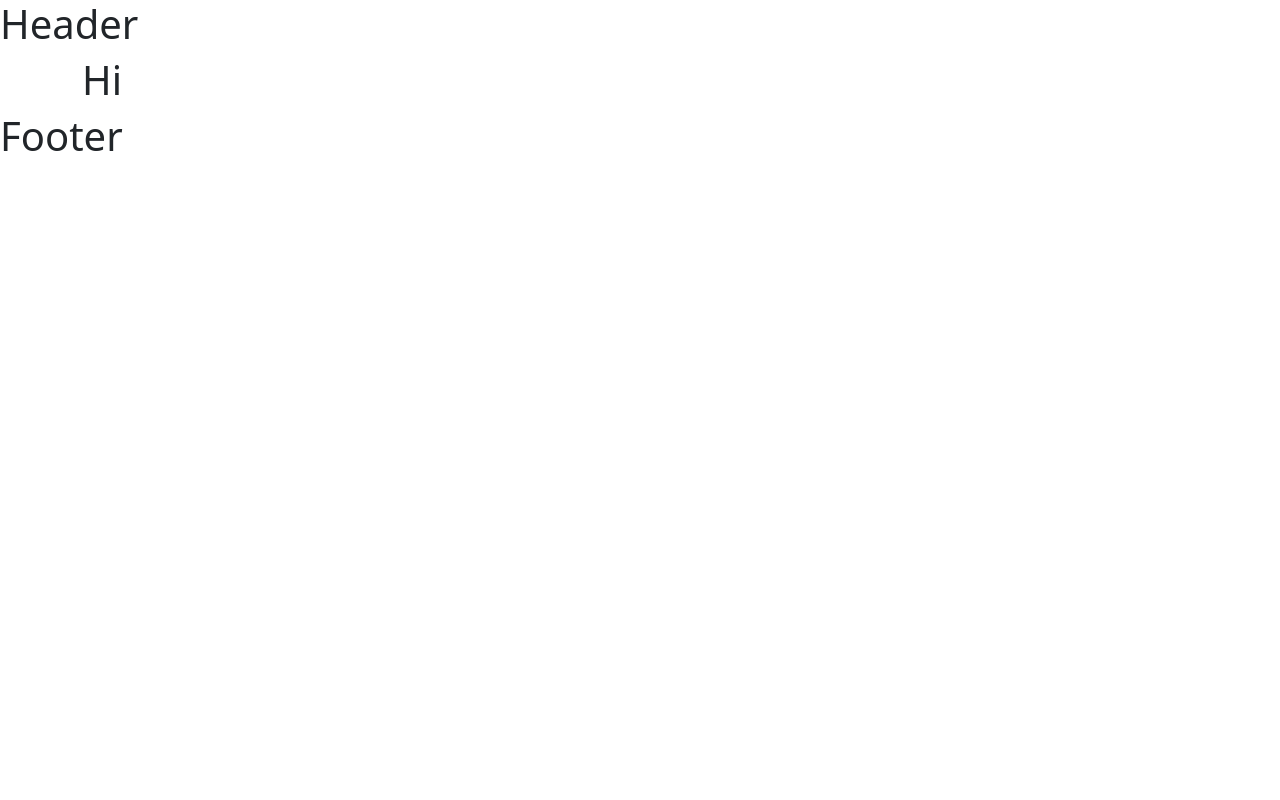
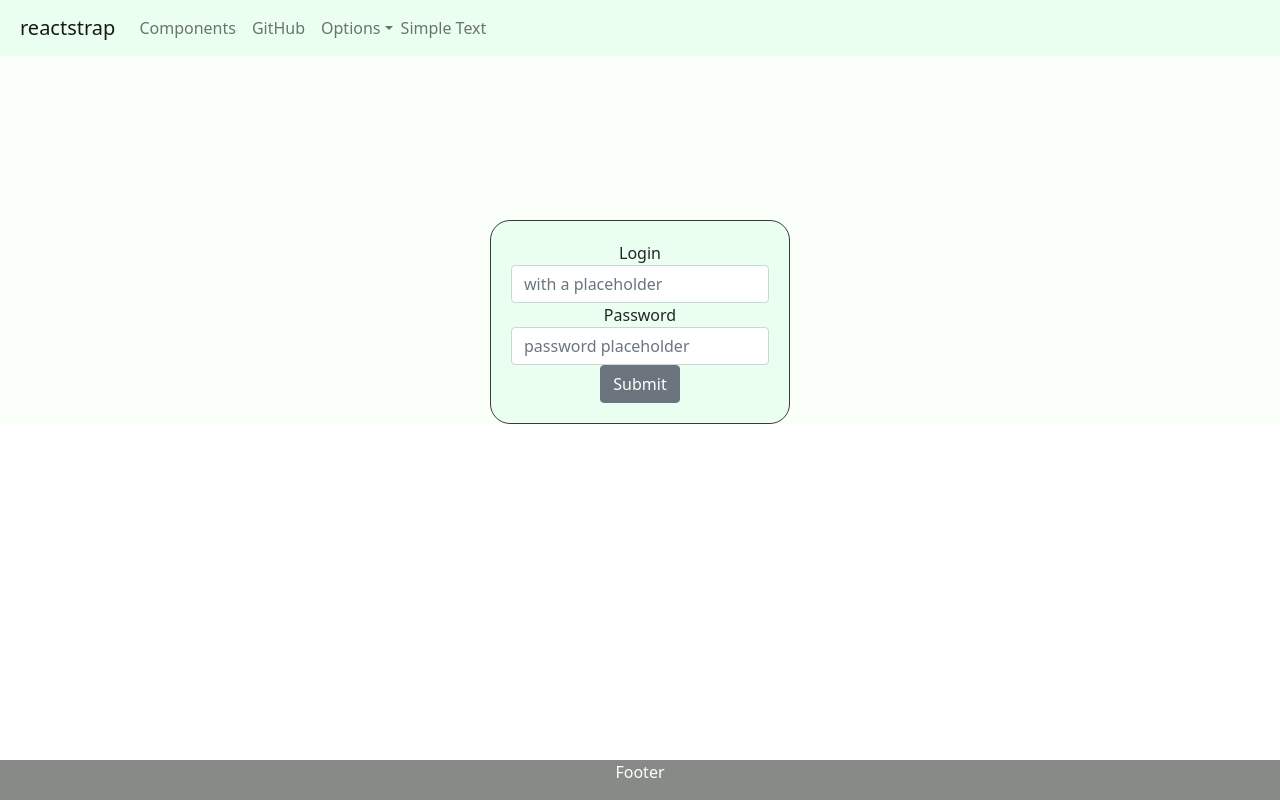
Before and after one commit to DenisAliev/PiServerMonitor, a React (Create React App) app in the folder PiServerMonitor/ClientApp/: page / in a window 1280 px wide. Built offline with nearby package versions, Linux system fonts and the light colour scheme.

Commit message:
Started frontend side

```diff
--- a/PiServerMonitor/ClientApp/package.json
+++ b/PiServerMonitor/ClientApp/package.json
@@ -12,7 +12,8 @@
     "react-router-dom": "^5.1.2",
     "react-scripts": "^3.4.4",
     "reactstrap": "~8.9.0",
-    "rimraf": "^2.6.2"
+    "rimraf": "^2.6.2",
+    "bootstrap": "^5.0.2"
   },
   "devDependencies": {
     "ajv": "^6.9.1",
--- a/PiServerMonitor/ClientApp/src/App.js
+++ b/PiServerMonitor/ClientApp/src/App.js
@@ -10,9 +10,7 @@ export default class App extends Component {
   render () {
     return (
         <Layout>
-          <Switch>
             <Route path='/' component={Login}/>
-          </Switch>
         </Layout>
     );
   }
--- a/PiServerMonitor/ClientApp/src/components/Footer.js
+++ b/PiServerMonitor/ClientApp/src/components/Footer.js
@@ -1,10 +1,13 @@
 import React, {Component} from "react";
+import '../css/site.css';
 
 export default class Footer extends Component{
 
     render() {
         return(
-          <h1> Footer </h1>
+         <div className="footer">
+             <p>Footer</p>
+         </div>
         );
     }
 }
--- a/PiServerMonitor/ClientApp/src/components/Header.js
+++ b/PiServerMonitor/ClientApp/src/components/Header.js
@@ -1,10 +1,37 @@
 import React, {Component} from "react";
+import NavMenu from "./NavMenu";
+import "../css/site.css";
+import {
+    Collapse,
+    Navbar,
+    NavbarToggler,
+    NavbarBrand,
+    NavbarText
+} from 'reactstrap';
+
 
 export default class Header extends Component{
 
+    constructor(props){
+        super(props);
+        this.state = { isOpen: false};
+        this.toggle = this.toggle.bind(this);
+    }
+    toggle(){
+        this.setState({ isOpen: !this.state.isOpen});
+    }
     render() {
         return(
-            <h1>Header</h1>
+            <div>
+                <Navbar className="header" light expand="md">
+                    <NavbarBrand className="brand" href="/">reactstrap</NavbarBrand>
+                    <NavbarToggler onClick={this.toggle} />
+                    <Collapse isOpen={this.state.isOpen} navbar>
+                        <NavMenu/>
+                        <NavbarText>Simple Text</NavbarText>
+                    </Collapse>
+                </Navbar>
+            </div>
         );
     }
 }
--- a/PiServerMonitor/ClientApp/src/components/NavMenu.js
+++ b/PiServerMonitor/ClientApp/src/components/NavMenu.js
@@ -1,8 +1,43 @@
 import React, {Component} from "react";
+import {
+    Nav,
+    NavItem,
+    NavLink,
+    UncontrolledDropdown,
+    DropdownToggle,
+    DropdownMenu,
+    DropdownItem,
+} from 'reactstrap';
 
 export default class NavMenu extends Component{
 
     render() {
-        return;
+        return(
+            <Nav className="mr-auto" navbar>
+                <NavItem>
+                    <NavLink href="/components/">Components</NavLink>
+                </NavItem>
+                <NavItem>
+                    <NavLink href="https://github.com/reactstrap/reactstrap">GitHub</NavLink>
+                </NavItem>
+                <UncontrolledDropdown nav inNavbar>
+                    <DropdownToggle nav caret>
+                        Options
+                    </DropdownToggle>
+                    <DropdownMenu right>
+                        <DropdownItem>
+                            Option 1
+                        </DropdownItem>
+                        <DropdownItem>
+                            Option 2
+                        </DropdownItem>
+                        <DropdownItem divider />
+                        <DropdownItem>
+                            Reset
+                        </DropdownItem>
+                    </DropdownMenu>
+                </UncontrolledDropdown>
+            </Nav>
+        );
     }
 }
--- /dev/null
+++ b/PiServerMonitor/ClientApp/src/css/site.css
@@ -0,0 +1,34 @@
+.footer{
+    position: fixed;
+    left: 0;
+    bottom: 0;
+    width: 100%;
+    background-color: #878a87;
+    color: white;
+    text-align: center;
+}
+
+.header{
+    background-color:#ebfff1;
+}
+
+.brand{
+    margin-left: 20px;
+}
+
+.login-form{
+    max-width: 300px;
+    min-width: 200px;
+    margin-left: auto;
+    margin-right: auto;
+    margin-top: 30%;
+    border: solid 1px #393939;
+    padding: 20px;
+    background: #ebfff1;
+    border-radius:20px;
+    text-align: center;
+}
+
+.layout{
+    background-color: #fafffa;
+}
--- a/PiServerMonitor/ClientApp/src/pages/Layout.js
+++ b/PiServerMonitor/ClientApp/src/pages/Layout.js
@@ -2,15 +2,16 @@ import React, {Component} from "react";
 import Footer from "../components/Footer";
 import Header from "../components/Header";
 import {Container} from "reactstrap";
+import "../css/site.css";
 
 export default class Layout extends Component{
     render() {
         return(
-            <div>
+            <div className="layout">
                 <Header/>
-                <Container>
-                    {this.props.children}
-                </Container>
+                    <Container>
+                        {this.props.children}
+                    </Container>
                 <Footer/>
             </div>
         );
--- a/PiServerMonitor/ClientApp/src/pages/Login.js
+++ b/PiServerMonitor/ClientApp/src/pages/Login.js
@@ -1,11 +1,26 @@
 
 import React from "react";
-
+import {Button, Form, FormGroup, Label, Container, Input, FormText, Row, Col} from 'reactstrap';
+import "../css/site.css";
 
 export default class Login extends React.Component{
     render() {
         return(
-           <h1>Hi</h1>
+            <Row>
+                <Col sm="xs" md={{ size: 6, offset: 3 }}>
+                    <Form className="login-form">
+                        <FormGroup>
+                            <Label for="login">Login</Label>
+                            <Input type="text" name="login" id="login" placeholder="with a placeholder" />
+                        </FormGroup>
+                        <FormGroup>
+                            <Label for="password">Password</Label>
+                            <Input type="password" name="password" id="password" placeholder="password placeholder" />
+                        </FormGroup>
+                        <Button>Submit</Button>
+                    </Form>
+                </Col>
+            </Row>
         );
     }
 }
```
Also changed, not shown: 2 other files (tests, documents, lock files or other folders).
